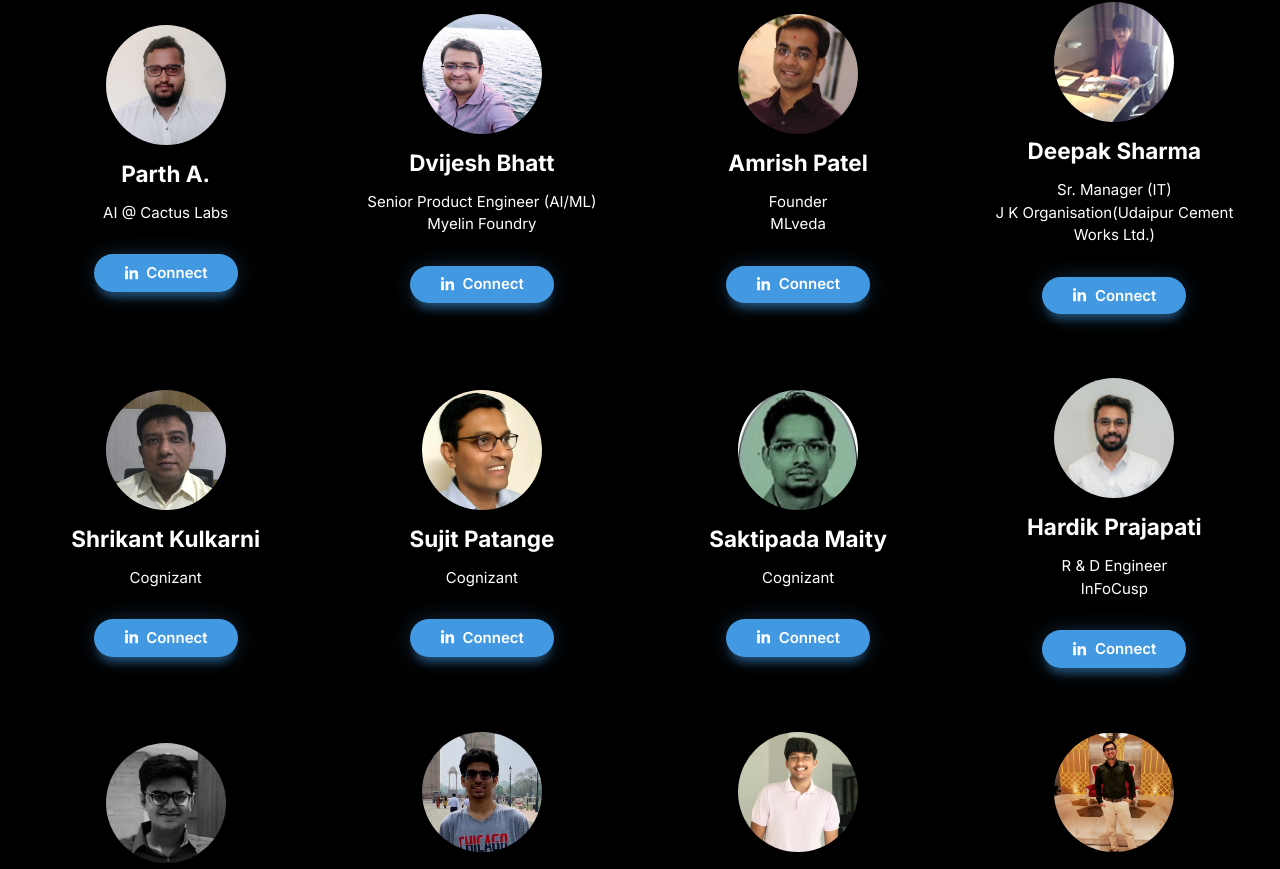
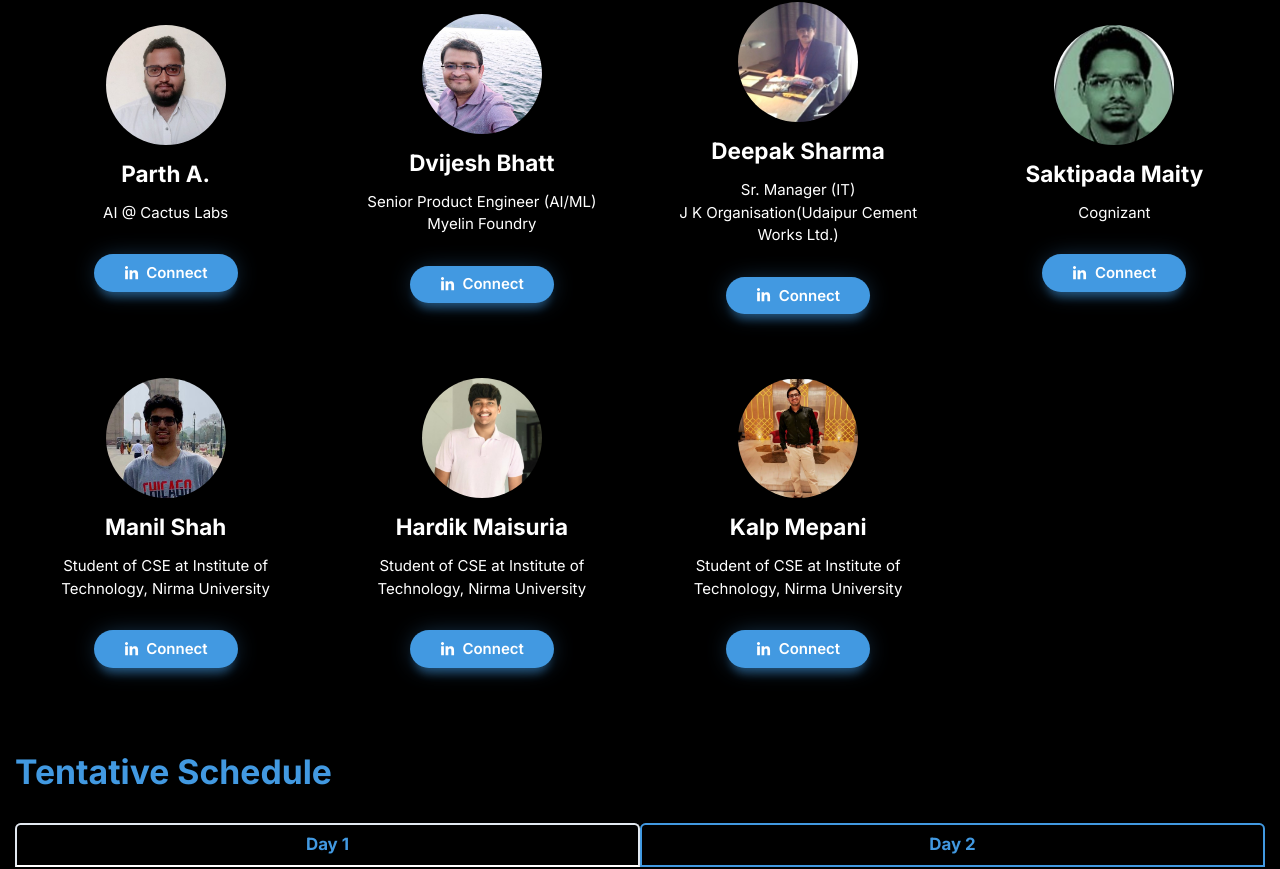
Before and after one commit to JaiminSalvi/MINed-25-deploy, a Next.js app: page /events in a window 1280 px wide. Shown: the part 2285-3154 px from the top of the page. Built offline with nearby package versions, Linux system fonts and the light colour scheme.

Commit message:
Update Mentors.js

```diff
--- a/components/Mentors.js
+++ b/components/Mentors.js
@@ -27,13 +27,6 @@ export default function Mentors() {
       company: "Myelin Foundry",
     },
     {
-      name: "Amrish Patel",
-      image: "/amrish_patel.jpg",
-      linkedIn: "https://www.linkedin.com/in/amrish-patel-1139b84/",
-      designation: "Founder",
-      company: "MLveda",
-    },
-    {
       name: "Deepak Sharma",
       image: "/deepak_sharma.jpg",
       linkedIn: "https://www.linkedin.com/in/deepak-sharma-a528b015/",
@@ -41,39 +34,11 @@ export default function Mentors() {
       company: "J K Organisation(Udaipur Cement Works Ltd.)",
     },
     {
-      name: "Shrikant Kulkarni",
-      image: "/Shrikant_Kulkarni.jpg",
-      linkedIn: "https://www.linkedin.com/in/shrikantkulkarni/",
-      designation: "",
-      company: "Cognizant",
-    },
-    {
-      name: "Sujit Patange",
-      image: "/Sujit_Patange.jpg",
-      linkedIn: "https://www.linkedin.com/in/sujitpatange/",
-      designation: "",
-      company: "Cognizant",
-    },
-    {
       name: "Saktipada Maity",
       image: "/Saktipada_Maity.jpg",
       linkedIn: "https://www.linkedin.com/in/saktipada-maity-10b08330/",
       designation: "",
       company: "Cognizant",
-    },
-    {
-      name: "Hardik Prajapati",
-      image: "/hk.jpg",
-      linkedIn: "https://www.linkedin.com/in/prajapati-hardik/",
-      designation: "R & D Engineer",
-      company: "InFoCusp",
-    },
-    {
-      name: "Param Shah",
-      image: "/param_shah.jpg",
-      linkedIn: "https://www.linkedin.com/in/param-shah-ba281b190/",
-      designation: "Intern at D360 Technologies",
-      company: "",
     },
     {
       name: "Manil Shah",
```
